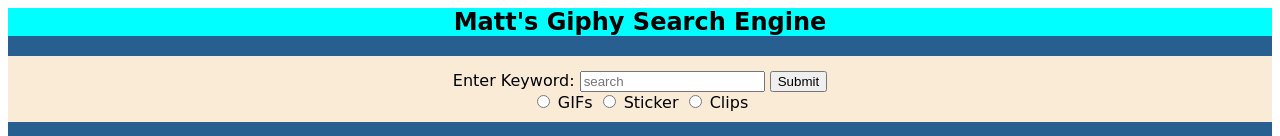
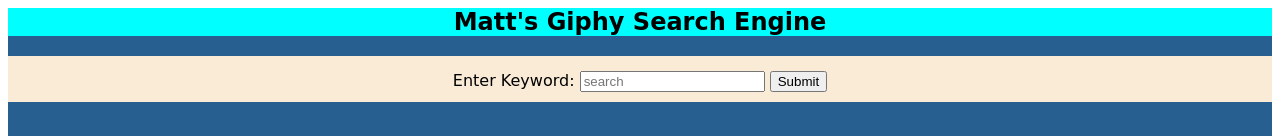
Before and after one commit to mwhitlow83/assignment-2, a plain HTML site: page index.html in a window 1280 px wide. Shown: the top 136 px of the page. Drawn offline with Linux system fonts and the light colour scheme; grey boxes are pictures that could not be loaded; a web font is replaced by a local one.

Commit message:
troubleshoot key

```diff
--- a/index.html
+++ b/index.html
@@ -32,21 +32,23 @@
                     </label>
                     <button onclick="submitForm()" class="submit"
                     type="submit">Submit</button>
-                <div class="radio">
-                    <input type="radio" id="html" name="gifs" value="gifs">   <!--value must be what goes in string-->
-                        <label for="html">GIFs</label>
-                        <input type="radio" id="css" name="sticker" value="sticker">
-                        <label for="css">Sticker</label>
-                        <input type="radio" id="javascript" name="clips" value="clips">
+             <!--   <div class="radio">
+                    <input type="radio" id="gif" name="content" value="gifs">
+                        <label for="gif">GIFs</label>
+                        <input type="radio" id="sticker" name="content" value="sticker">
+                        <label for="sticker">Sticker</label>
+                        <input type="radio" id="clips" name="content" value="clips">
                         <label for="clips">Clips</label>
                 </div>
-
+            -->
                 </form>
 
 
 
 
  <!-- box containers -->
+
+ <!--
  <div class="square-container">
 
     <div class="square">
@@ -85,7 +87,7 @@
       </div>
 
   </div>
-
+  -->
 
     </div>
 
--- a/main.js
+++ b/main.js
@@ -1,19 +1,24 @@
 
-//'wxr9aVNebIOeCh8xsW3ikOPeltf3PdjK'
 
 // handle form submission
     function submitForm() {
+
+  //get the input field
         const form = document.getElementById('gogo');
+       // const type = document.querySelector('input[name="genderS"]:checked').value;
         form.addEventListener('submit', (event) => {
         event.preventDefault();
 
-// Perform validation and processing here
+  // get the radio field
+
+
+// Perform validation and processing
         if (form.searchfield.value == "") {
             alert("Ensure you input a value in field!");
         }
-                            // console.log(typeof(form.searchfield.value));
-        const str = "http://api.giphy.com/v1/gifs/search?q=" + replaceSpacesWithPlus(form.searchfield.value)+"&api_key=wxr9aVNebIOeCh8xsW3ikOPeltf3PdjK&limit=5";
-                            //console.log(str);
+                            console.log(typeof(form.searchfield.value));
+        const str = "http://api.giphy.com/v1/gifs/search?q=" + replaceSpacesWithPlus(form.searchfield.value)+"&api_key=VOk8qTYswyC670MG2Iq7D62o2bnKuc8B=5";
+                           // console.log(type);
 
 //fetch the goodies from giphy
         var result; fetch(str)
@@ -31,7 +36,7 @@
 function replaceSpacesWithPlus(garbage){
     return garbage.replace(' ', '+');
 }
-
+/*
 const goods = [{
 
     image: 'src',
@@ -46,3 +51,4 @@
     </dive>
 
 })
+*/
```
